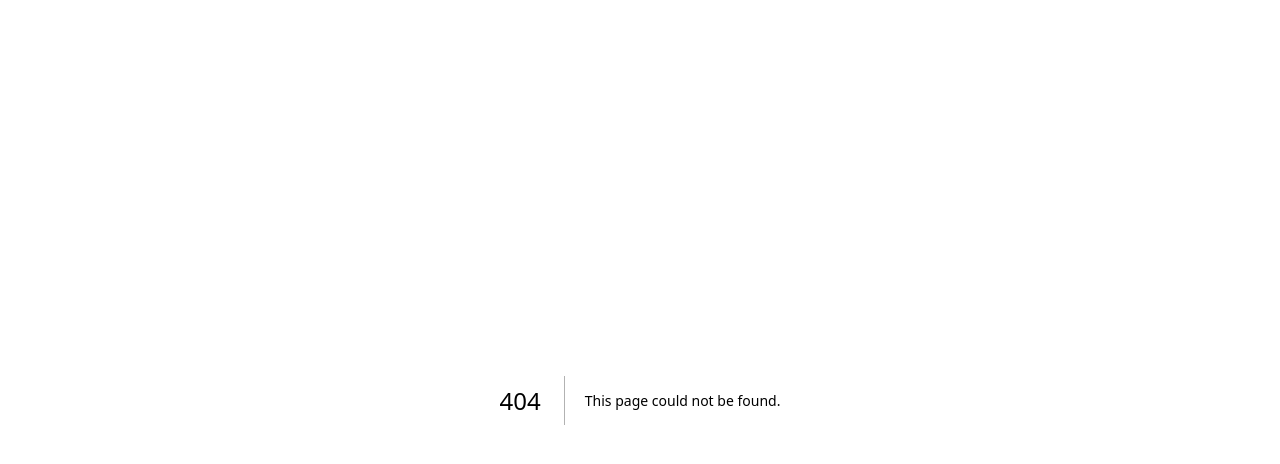
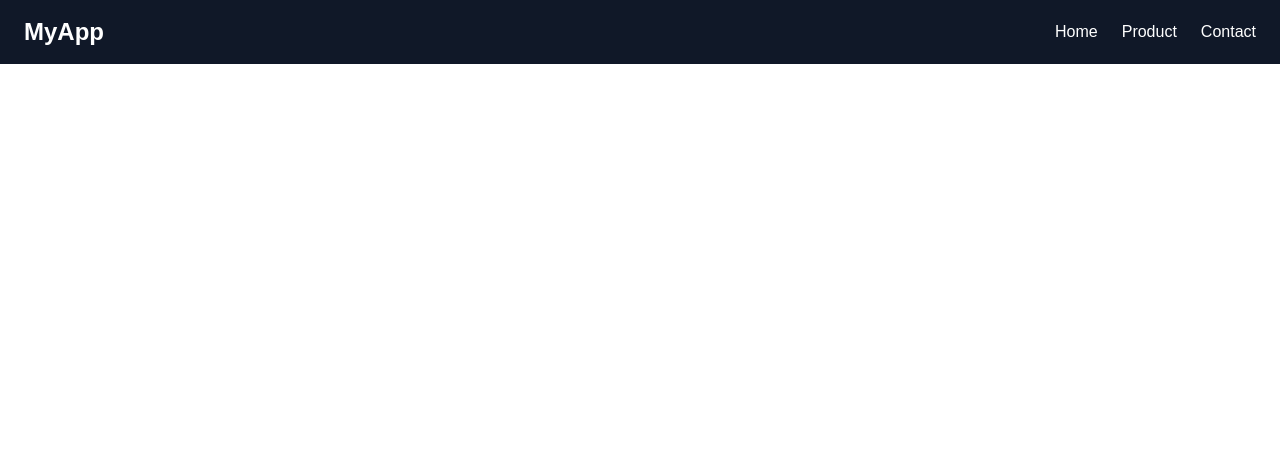
Before and after one commit to Abinashrout244/Next.js-_Learn, a Next.js app: page /Header in a window 1280 px wide. Before the commit this address had no page. Shown: the top 464 px of the page. Built offline with nearby package versions, Linux system fonts and the light colour scheme.

Commit message:
file collacation done

```diff
--- /dev/null
+++ b/app/Header/Header.tsx
@@ -0,0 +1,31 @@
+import Link from "next/link";
+
+export default function Header() {
+  return (
+    <header className="bg-gray-900 text-white px-6 py-4 flex justify-between items-center">
+      {/* Logo */}
+      <h1 className="text-2xl font-bold">MyApp</h1>
+
+      {/* Navigation */}
+      <nav>
+        <ul className="flex gap-6">
+          <li>
+            <Link href="/" className="hover:text-gray-300">
+              Home
+            </Link>
+          </li>
+          <li>
+            <Link href="/products" className="hover:text-gray-300">
+              Product
+            </Link>
+          </li>
+          <li>
+            <Link href="/contact" className="hover:text-gray-300">
+              Contact
+            </Link>
+          </li>
+        </ul>
+      </nav>
+    </header>
+  );
+}
--- /dev/null
+++ b/app/Header/page.tsx
@@ -0,0 +1,4 @@
+import Header from "./Header";
+export default function Head() {
+  return <Header />;
+}
--- /dev/null
+++ b/app/not-found.tsx
@@ -0,0 +1,18 @@
+"use client";
+import { usePathname } from "next/navigation";
+
+const notFound = () => {
+  const pathName = usePathname();
+
+  const productId = pathName.split("/")[2];
+  const reviewId = pathName.split("/")[4];
+
+  return (
+    <h1 className="flex min-h-screen justify-center items-center bg-cyan-500 text-2xl text-white">
+      Not Found Page <br></br>The ProductId is{productId} & The reviewId is
+      {reviewId};
+    </h1>
+  );
+};
+
+export default notFound;
--- /dev/null
+++ b/app/products/[id]/reviews/[reviewId]/page.tsx
@@ -0,0 +1,16 @@
+import { notFound } from "next/navigation";
+export default async function ProductReview({
+  params,
+}: {
+  params: Promise<{ id: string; reviewId: string }>;
+}) {
+  const { id, reviewId } = await params;
+  if (parseInt(reviewId) > 1000) {
+    notFound();
+  }
+  return (
+    <h1 className="flex justify-center items-center min-h-screen text-4xl ">
+      The ReviewId {reviewId} of the product id is {id}
+    </h1>
+  );
+}
```
